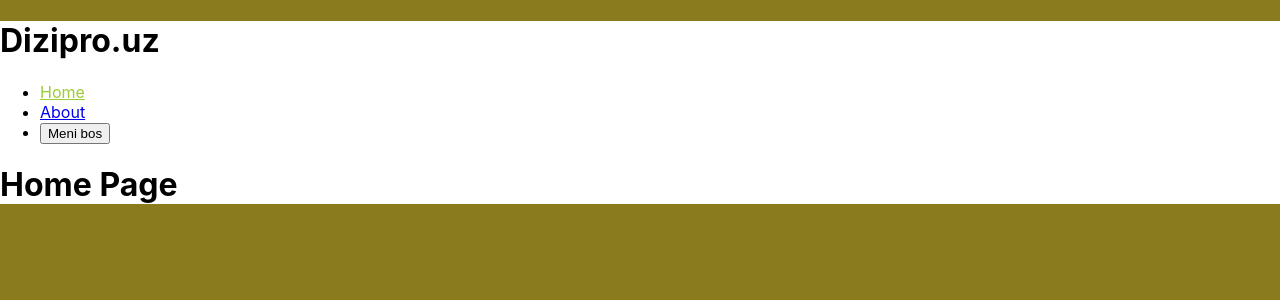
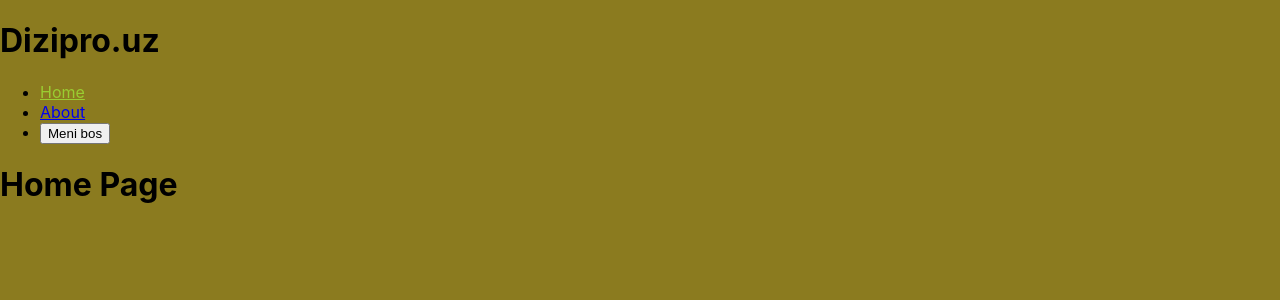
Before and after one commit to the-rustambek/dizipro-frontend, a React (Create React App) app: page / in a window 1280 px wide. Shown: the top 300 px of the page. Built offline with nearby package versions, Linux system fonts and the light colour scheme.

Commit message:
add qulay versiya

```diff
--- a/src/App.jsx
+++ b/src/App.jsx
@@ -5,7 +5,7 @@ import { BrowserRouter,Router, Route } from 'react-router-dom';
 import Home from "./pages/Home/Home"
 import About from "./pages/About/About"
 import Header from './components/Header';
-import ColorContext from './contexts/ColorContext';
+import ColorContext, { ColorProvider } from './contexts/ColorContext';
 
 
 function App() {
@@ -14,24 +14,15 @@ const [color, setColor] = useState("white");
 
 
 return(
-<div
-    style={{
-    backgroundColor:color,
-  }}>
-  <ColorContext.Provider value={{color,setColor}}>
-    <ColorContext.Consumer>
-      {()=>(
-
+      <ColorProvider>
      <BrowserRouter>
      <Header />
      <Route exact path="/" name="Home" component={Home} />
      <Route exact path="/about" name="About" component={About} />
    </BrowserRouter>
 
-      )}
-    </ColorContext.Consumer>
-  </ColorContext.Provider>
-</div>
+   </ColorProvider>
+
 )
 
 
--- a/src/contexts/ColorContext.js
+++ b/src/contexts/ColorContext.js
@@ -1,7 +1,23 @@
 
-import { createContext } from "react";
+import { Children } from "react";
+import { createContext, useState } from "react";
 
 
 const ColorContext = createContext("white");
 
 export default ColorContext;
+
+
+
+export function ColorProvider({children}){
+    const [color,setColor] = useState("white");
+
+    return (
+        <ColorContext.Provider value={{color, setColor}}>
+            <ColorContext.Consumer>
+    {()=> children}
+            </ColorContext.Consumer>
+
+        </ColorContext.Provider>
+    )
+}
```
